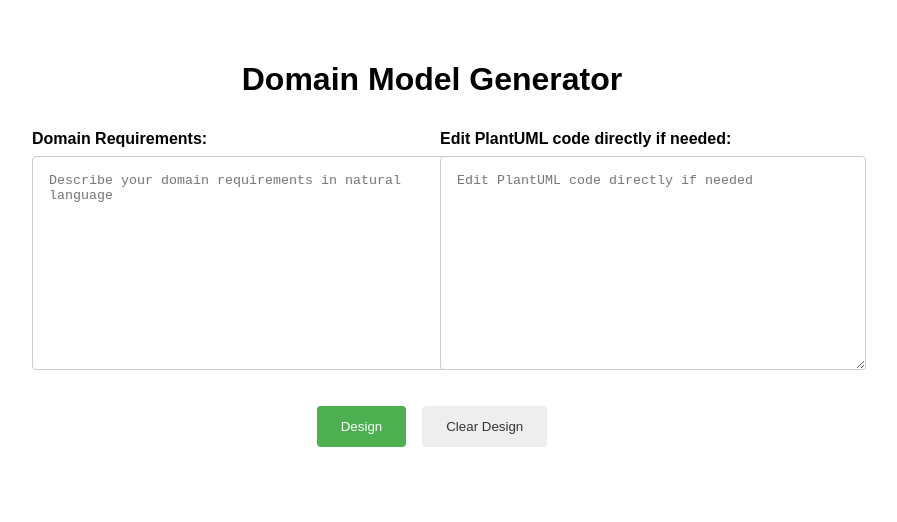
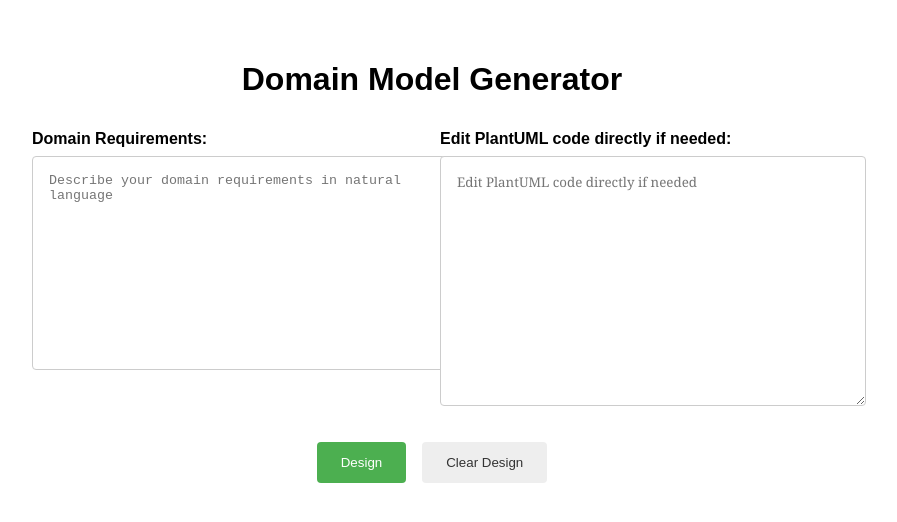
Before and after one commit to LevonZhang/model-generator, a Vue app: page / in a window 1280 px wide. Shown: the top 522 px of the page, without its empty margins (208-1105 px from the left). Built offline with nearby package versions, Linux system fonts and the light colour scheme.

Commit message:
Update ModelGenerator.vue

```diff
--- a/src/components/ModelGenerator.vue
+++ b/src/components/ModelGenerator.vue
@@ -9,7 +9,7 @@
           id="domainInput"
           v-model="domainDescription"
           placeholder="Describe your domain requirements in natural language"
-          class="textarea"
+          class="requirement-textarea"
           rows="12"
         ></textarea>
       </div>
@@ -20,7 +20,7 @@
           id="plantumlInput"
           v-model="userInput"
           placeholder="Edit PlantUML code directly if needed"
-          class="textarea"
+          class="plantuml-textarea"
           rows="12"
         ></textarea>
       </div>
@@ -219,12 +219,22 @@
   font-weight: bold;
 }
 
-.textarea {
+.requirement-textarea {
   width: 100%;
   padding: 1rem;
   border: 1px solid #ccc;
   border-radius: 4px;
   resize: vertical;
+  font-family: 'Courier New', monospace;
+}
+
+.plantuml-textarea {
+  width: 100%;
+  padding: 1rem;
+  border: 1px solid #ccc;
+  border-radius: 4px;
+  resize: vertical;
+  font-family: 'Georgia', monospace;
 }
 
 .button {
```
